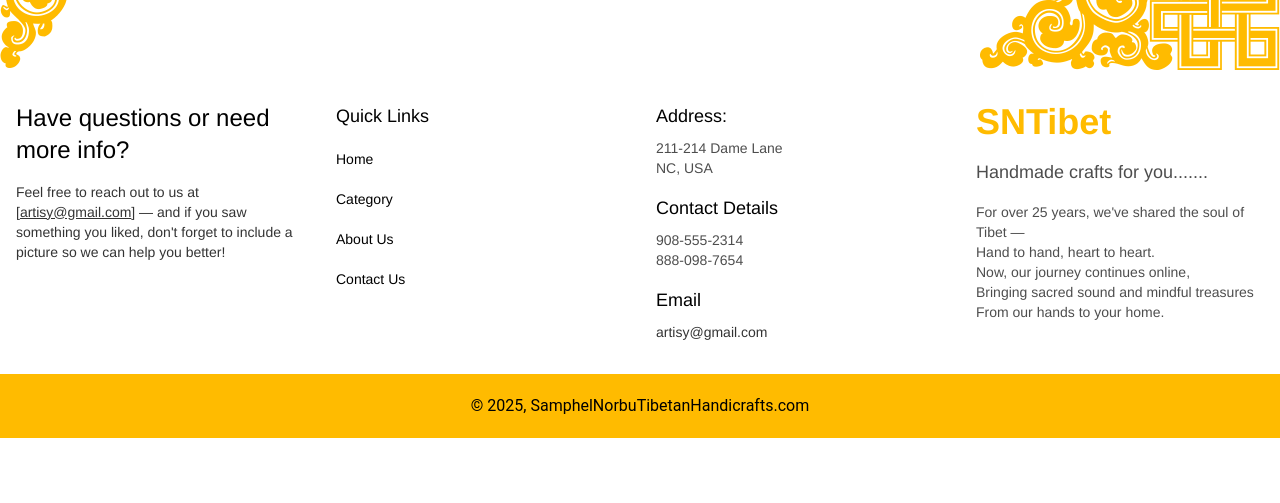
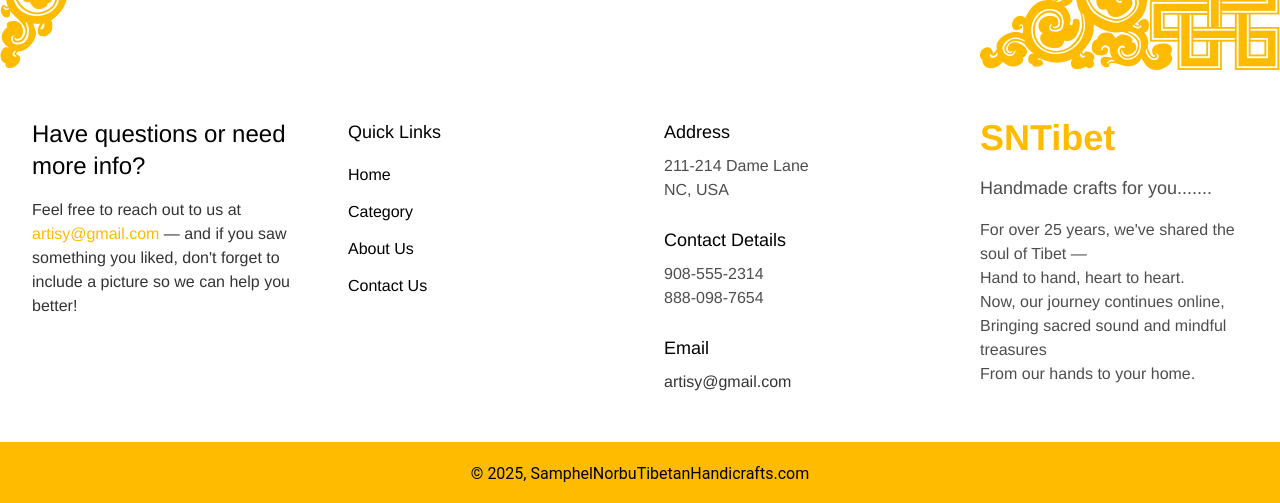
Before and after one commit to tentamdin/sn-tibet, a React (Vite) app: page / in a window 1280 px wide. Shown: the part 2863-3366 px from the top of the page. Before the commit the page ends 3301 px from the top, so only its background shows below. Built offline with nearby package versions, Linux system fonts and the light colour scheme.

Commit message:
feat: enhance FooterSection layout with improved quick links and contact details

```diff
--- a/src/components/layout/Footer.tsx
+++ b/src/components/layout/Footer.tsx
@@ -1,32 +1,33 @@
+import { Link } from "react-router-dom";
+
 export const FooterSection = (): JSX.Element => {
-  // Quick links data
   const quickLinks = [
-    { name: "Home", href: "#" },
-    { name: "Category", href: "#" },
-    { name: "About Us", href: "#" },
-    { name: "Contact Us", href: "#" },
+    { name: "Home", href: "/" },
+    { name: "Category", href: "/collections" },
+    { name: "About Us", href: "/about-us" },
+    { name: "Contact Us", href: "/contact" },
   ];
 
   return (
     <footer className="w-full bg-white">
-      <div className="container mx-auto px-4 py-8">
-        <div className="grid grid-cols-1 md:grid-cols-4 gap-8">
+      <div className="container mx-auto px-4 md:px-8 py-8 md:py-12">
+        <div className="grid grid-cols-1 sm:grid-cols-2 md:grid-cols-4 gap-8 md:gap-12">
           {/* Questions and Info Section */}
           <div className="space-y-4">
-            <h3 className="font-medium text-2xl font-['Lora',Helvetica] text-black">
+            <h3 className="font-medium text-xl md:text-2xl font-['Lora',Helvetica] text-black">
               Have questions or need more info?
             </h3>
-            <p className="font-normal text-sm font-['Lora',Helvetica] text-[#000000cc]">
-              Feel free to reach out to us at [
+            <p className="font-normal text-sm md:text-base font-['Lora',Helvetica] text-[#000000cc] leading-relaxed">
+              Feel free to reach out to us at{" "}
               <a
                 href="mailto:artisy@gmail.com"
                 rel="noopener noreferrer"
                 target="_blank"
-                className="underline"
+                className="text-[#ffbb00] hover:underline"
               >
                 artisy@gmail.com
               </a>
-              ] — and if you saw something you liked, don&apos;t forget to
+              {" "}— and if you saw something you liked, don't forget to
               include a picture so we can help you better!
             </p>
           </div>
@@ -37,15 +38,15 @@ export const FooterSection = (): JSX.Element => {
               Quick Links
             </h3>
             <nav>
-              <ul className="space-y-4">
-                {quickLinks.map((link, index) => (
-                  <li key={index}>
-                    <a
-                      href={link.href}
-                      className="font-normal text-sm font-['Lora',Helvetica] text-black hover:underline"
+              <ul className="space-y-3">
+                {quickLinks.map((link) => (
+                  <li key={link.name}>
+                    <Link
+                      to={link.href}
+                      className="font-normal text-sm md:text-base font-['Lora',Helvetica] text-black hover:text-[#ffbb00] transition-colors"
                     >
                       {link.name}
-                    </a>
+                    </Link>
                   </li>
                 ))}
               </ul>
@@ -53,14 +54,13 @@ export const FooterSection = (): JSX.Element => {
           </div>
 
           {/* Address and Contact Section */}
-          <div className="space-y-4">
+          <div className="space-y-6">
             <div className="space-y-2">
               <h3 className="font-medium text-lg font-['Lora',Helvetica] text-black">
-                Address:
+                Address
               </h3>
-              <p className="font-normal text-sm font-['Lora',Helvetica] text-[#000000b2]">
-                211-214 Dame Lane
-                <br />
+              <p className="font-normal text-sm md:text-base font-['Lora',Helvetica] text-[#000000b2] leading-relaxed">
+                211-214 Dame Lane<br />
                 NC, USA
               </p>
             </div>
@@ -69,10 +69,9 @@ export const FooterSection = (): JSX.Element => {
               <h3 className="font-medium text-lg font-['Lora',Helvetica] text-black">
                 Contact Details
               </h3>
-              <p className="font-normal text-sm font-['Lora',Helvetica] text-[#000000b2]">
-                908-555-2314
-                <br />
-                888-098-7654
+              <p className="font-normal text-sm md:text-base font-['Lora',Helvetica] text-[#000000b2] leading-relaxed">
+                <a href="tel:908-555-2314" className="hover:text-[#ffbb00] transition-colors">908-555-2314</a><br />
+                <a href="tel:888-098-7654" className="hover:text-[#ffbb00] transition-colors">888-098-7654</a>
               </p>
             </div>
 
@@ -80,28 +79,32 @@ export const FooterSection = (): JSX.Element => {
               <h3 className="font-medium text-lg font-['Lora',Helvetica] text-black">
                 Email
               </h3>
-              <p className="font-normal text-sm font-['Lora',Helvetica] text-[#000000cc]">
-                artisy@gmail.com
+              <p className="font-normal text-sm md:text-base font-['Lora',Helvetica] text-[#000000cc]">
+                <a
+                  href="mailto:artisy@gmail.com"
+                  className="hover:text-[#ffbb00] transition-colors"
+                >
+                  artisy@gmail.com
+                </a>
               </p>
             </div>
           </div>
 
           {/* Brand Section */}
-          <div className="space-y-4">
-            <h2 className="font-semibold text-4xl font-['Lora',Helvetica] text-[#ffbb00]">
-              SNTibet
-            </h2>
-            <p className="font-normal text-lg font-['Lora',Helvetica] text-[#000000b2]">
+          <div className="space-y-4 sm:col-span-2 md:col-span-1">
+            <Link to="/" className="inline-block">
+              <h2 className="font-semibold text-3xl md:text-4xl font-['Lora',Helvetica] text-[#ffbb00] hover:opacity-90 transition-opacity">
+                SNTibet
+              </h2>
+            </Link>
+            <p className="font-normal text-base md:text-lg font-['Lora',Helvetica] text-[#000000b2]">
               Handmade crafts for you.......
             </p>
-            <p className="font-normal text-sm font-['Lora',Helvetica] text-[#000000b2]">
-              For over 25 years, we&#39;ve shared the soul of Tibet —<br />
-              Hand to hand, heart to heart.
-              <br />
-              Now, our journey continues online,
-              <br />
-              Bringing sacred sound and mindful treasures
-              <br />
+            <p className="font-normal text-sm md:text-base font-['Lora',Helvetica] text-[#000000b2] leading-relaxed">
+              For over 25 years, we've shared the soul of Tibet —<br />
+              Hand to hand, heart to heart.<br />
+              Now, our journey continues online,<br />
+              Bringing sacred sound and mindful treasures<br />
               From our hands to your home.
             </p>
           </div>
@@ -109,10 +112,10 @@ export const FooterSection = (): JSX.Element => {
       </div>
 
       {/* Copyright Section */}
-      <div className="w-full bg-[#ffbb00] py-5">
-        <div className="container mx-auto text-center">
-          <p className="font-normal text-base font-['Roboto',Helvetica] text-black">
-            © 2025, SamphelNorbuTibetanHandicrafts.com
+      <div className="w-full bg-[#ffbb00] py-4 md:py-5">
+        <div className="container mx-auto px-4 text-center">
+          <p className="font-normal text-sm md:text-base font-['Roboto',Helvetica] text-black">
+            © {new Date().getFullYear()}, SamphelNorbuTibetanHandicrafts.com
           </p>
         </div>
       </div>
```
